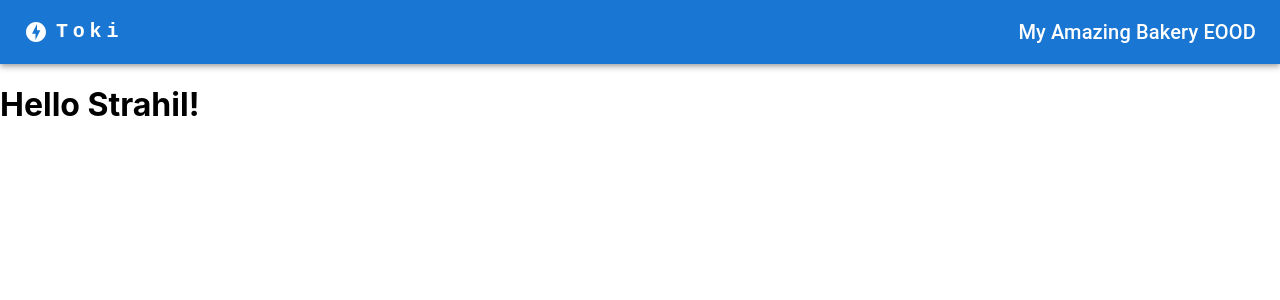
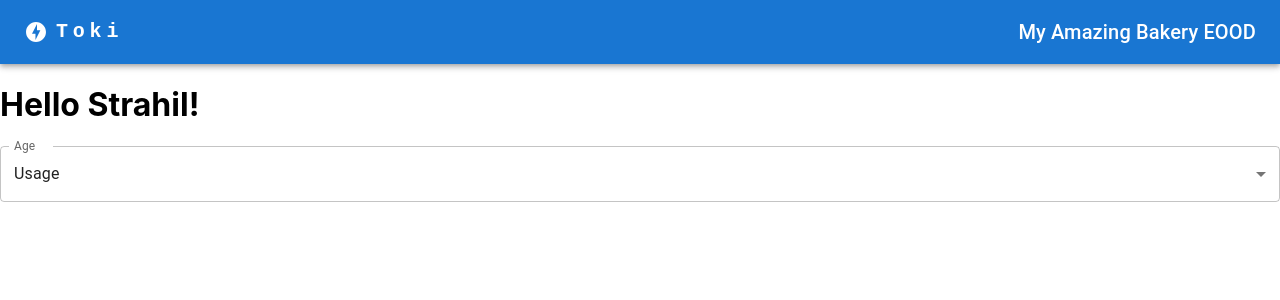
Before and after one commit to aYo-dev/toki-task, a Next.js app: page / in a window 1280 px wide. Shown: the top 300 px of the page. Built offline with nearby package versions, Linux system fonts and the light colour scheme.

Commit message:
use composition instead inheritance

```diff
--- a/components/ControllersBox.tsx
+++ b/components/ControllersBox.tsx
@@ -8,15 +8,14 @@ import { Stack } from '@mui/system';
 import SelectButton from './SelectButton';
 
 interface ControllersBoxProps {
-  options: string[];
-  handleSelectChange: (v: string) => void;
+  children: JSX.Element;
 }
 
-export default function ControllersBox({options, handleSelectChange}: ControllersBoxProps) {
+export default function ControllersBox(props: ControllersBoxProps) {
   return (
     <Box sx={{ flexGrow: 1 }}>
-      <Stack>
-        <SelectButton options={options} onChange={handleSelectChange}/>
+      <Stack direction="row">
+        {props.children}
       </Stack>
     </Box>
   );
--- a/components/DashboardForm.tsx
+++ b/components/DashboardForm.tsx
@@ -1,18 +1,17 @@
 import * as React from 'react';
 import Box from '@mui/material/Box';
 import ControllersBox from './ControllersBox';
+import { DataCategories } from '../enums';
+import SelectButton from './SelectButton';
 
-interface ControllersBoxProps {
-  options: string[];
-  handleSelectChange: (v: string) => void;
-}
-
-export default function DashboardForm({options, handleSelectChange}: ControllersBoxProps) {
+export default function DashboardForm() {
   const [metric, setMetric] = React.useState('Usage');
 
   return (
     <Box sx={{ flexGrow: 1 }}>
-      <ControllersBox options={options} handleSelectChange={setMetric} />
+      <ControllersBox>
+        <SelectButton options={[DataCategories.usage, DataCategories.prices]} onChange={setMetric} />
+      </ControllersBox>
     </Box>
   );
 }
--- a/components/SelectButton.tsx
+++ b/components/SelectButton.tsx
@@ -1,4 +1,4 @@
-import * as React from 'react';
+import { useState } from 'react';
 import {
   SelectChangeEvent,
   FormControl,
@@ -6,6 +6,7 @@ import {
   MenuItem,
   Select,
 } from '@mui/material';
+import { nanoid } from 'nanoid';
 
 interface SelectProps {
   options: string[];
@@ -13,8 +14,11 @@ interface SelectProps {
 }
 
 export default function SelectButton({options, onChange}: SelectProps) {
+  const [value, setValue] = useState(options[0]);
+
   const handleChange = (event: SelectChangeEvent) => {
-    onChange(event.target.value as string);
+    setValue(event.target.value)
+    onChange(event.target.value);
   };
 
   return (
@@ -23,11 +27,11 @@ export default function SelectButton({options, onChange}: SelectProps) {
       <Select
         labelId="toki-select-label"
         id="toki-select"
-        value={options[0]}
-        label={options[0]}
+        value={value}
+        label={value}
         onChange={handleChange}
       >
-        {options.map(el => (<MenuItem value={el}>el</MenuItem>))}
+        {options.map(el => (<MenuItem key={nanoid()} value={el}>{el}</MenuItem>))}
       </Select>
     </FormControl>
   );
--- /dev/null
+++ b/enums/index.ts
@@ -0,0 +1,4 @@
+export enum DataCategories {
+  usage = 'Usage',
+  prices = 'Prices',
+}
--- a/pages/index.tsx
+++ b/pages/index.tsx
@@ -1,5 +1,6 @@
 import type { NextPage } from 'next';
 import Head from 'next/head';
+import DashboardForm from '../components/DashboardForm';
 import Header from '../components/Header';
 
 import { getAccountInfo } from '../services/account.service';
@@ -15,6 +16,7 @@ const Home: NextPage = ({account}: any) => {
       </Head>
       <Header brand={account.name} />
       <h1>Hello {account.owner}!</h1>
+      <DashboardForm />
     </>
   );
 }
```
